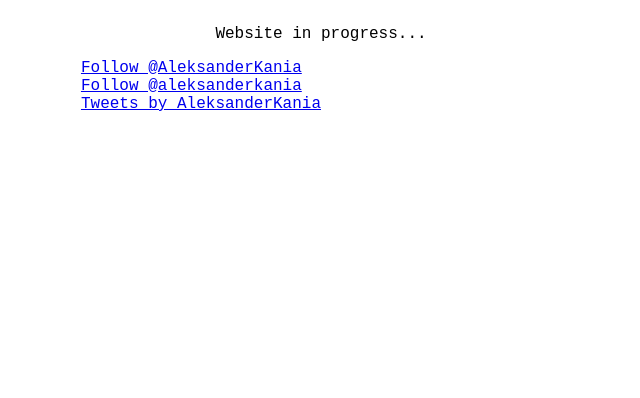
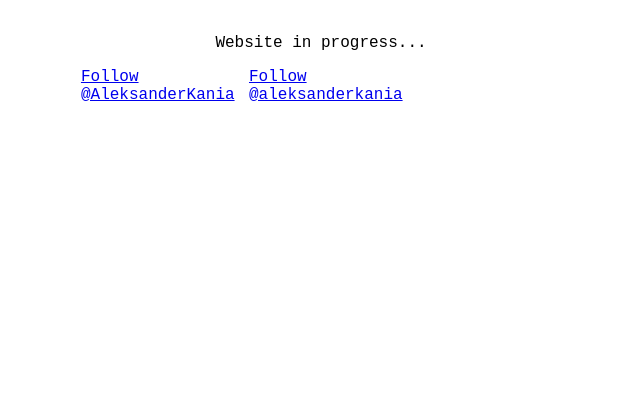
Before and after one commit to aleksanderkania/aleksanderkania.me, a plain HTML site: page index.html in a window 1280 px wide. Shown: the part 418-816 px from the top of the page, without its empty margins (319-959 px from the left). Drawn offline with Linux system fonts and the light colour scheme.

Commit message:
Remove twitter widget

```diff
--- a/index.html
+++ b/index.html
@@ -14,8 +14,6 @@
                 class="twitter-follow-button" data-show-count="false">Follow @AleksanderKania</a>
             <a class="github-button" href="https://github.com/aleksanderkania" data-color-scheme="no-preference: dark; light: dark; dark: light;" data-size="small" aria-label="Follow @aleksanderkania on GitHub">Follow @aleksanderkania</a>
            </div>
-
-           <a class="twitter-timeline" href="https://twitter.com/AleksanderKania?ref_src=twsrc%5Etfw">Tweets by AleksanderKania</a> <script async src="https://platform.twitter.com/widgets.js" charset="utf-8"></script>
         </div>
     </body>
 </html>
--- a/style.css
+++ b/style.css
@@ -13,7 +13,7 @@ body {
     display: flex;
     width: 70%;
     justify-content: space-between;
-    flex-wrap: wrap;
+    /* flex-wrap: wrap; */
 
 }
 
```
